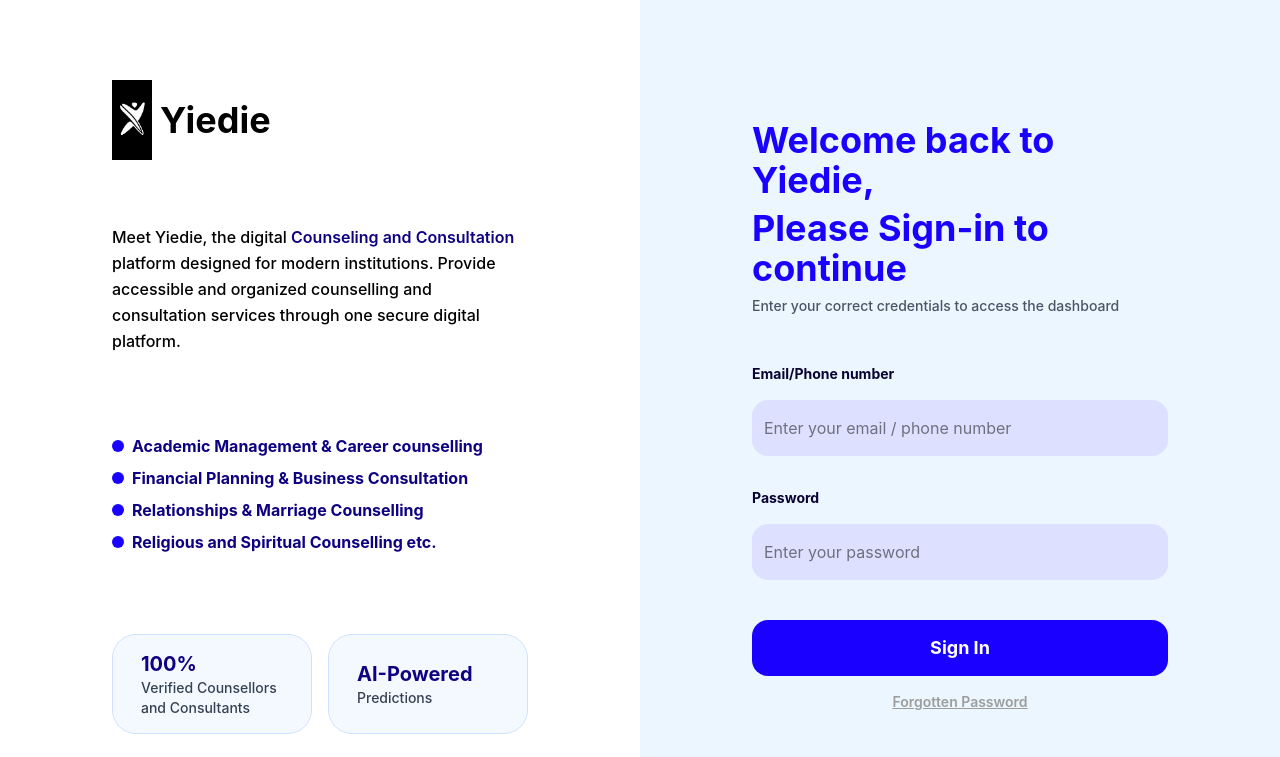
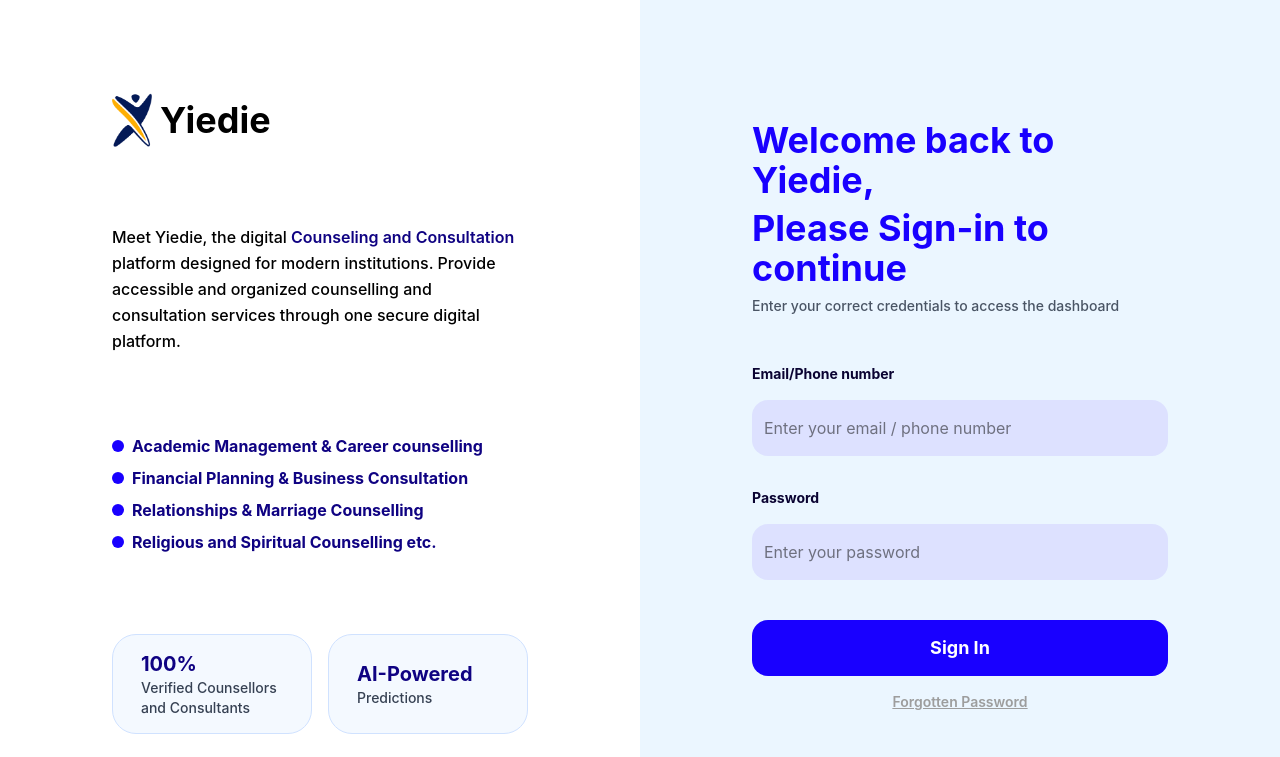
Before and after one commit to abihso/Yiedie-frontend, a React (Vite) app: page / in a window 1280 px wide. Shown: the top 757 px of the page. Built offline with nearby package versions, Linux system fonts and the light colour scheme.

Commit message:
removed the background of the login image

```diff
--- a/src/App.tsx
+++ b/src/App.tsx
@@ -10,7 +10,7 @@
             <img
               src={Images[0]}
               alt=""
-              className="w-10 h-20 bg-black object-contain"
+              className="w-10 h-20 object-contain"
             />
             <p className="font-bold text-4xl ml-2">Yiedie</p>
           </div>
```
Also changed, not shown: src/assets/Yiedie plain.png.
